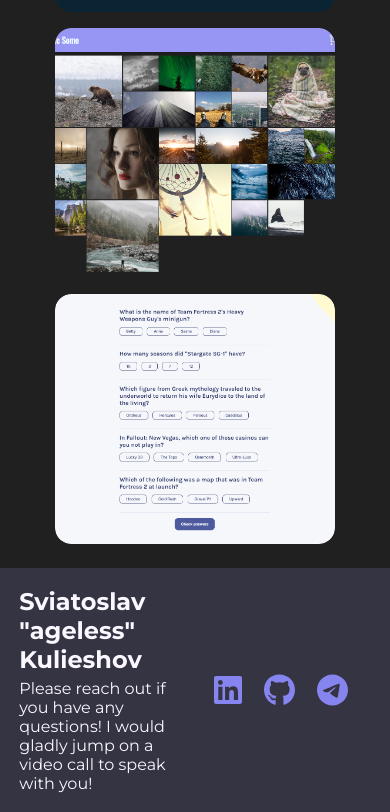
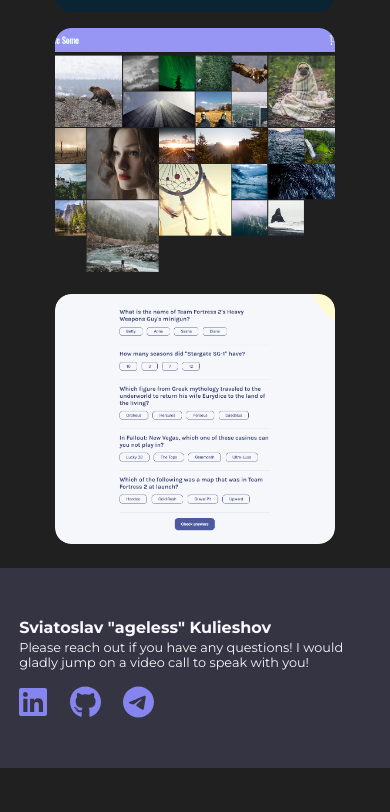
Before and after one commit to agelesskid/portfolio-v2, a React (Vite) app: page / in a window 390 px wide. Shown: the part 1775-2587 px from the top of the page. After the commit the page ends 2543 px from the top, so only its background shows below. Built offline with nearby package versions, Linux system fonts and the light colour scheme.

Commit message:
updated styles
changed footer display, font-sizes and added media queries for them

```diff
--- a/src/Components/Footer.jsx
+++ b/src/Components/Footer.jsx
@@ -6,8 +6,8 @@ export default function Footer() {
     return (
         <footer id="contact">
             <div className="footer-item">
-                <h2 className="main-section-heading footer-heading">Sviatoslav "ageless" Kulieshov</h2>
-                <p className="main-section-desc footer-desc">Please reach out if you have any questions! I would gladly jump on a video call to speak with you!</p>
+                <h2 className="footer-heading">Sviatoslav "ageless" Kulieshov</h2>
+                <p className="footer-desc">Please reach out if you have any questions! I would gladly jump on a video call to speak with you!</p>
             </div>
             <ul className="footer-links-list links-wrapper">
                 <li className="footer-links-list-item"><Link to="https://www.linkedin.com/in/sviatoslav-kulieshov-94050026b/"><FontAwesomeIcon icon={faLinkedin} className="fa-2x"/></Link></li>
--- a/src/index.css
+++ b/src/index.css
@@ -299,17 +299,23 @@ footer {
   background-color: var(--main-dark-color);
   min-height: 200px;
   display: flex;
-  justify-content: space-between;
-  align-items: center;
+  flex-direction: column;
+  justify-content: center;
   padding: 1.2em;
 }
 
 footer > .footer-item {
-  width: 50%;
+  margin-bottom: 1em;
 }
 
-footer .main-section-heading {
+h2.footer-heading {
   margin-bottom: .2em;
+
+  font-size: 1rem;
+}
+
+p.footer-desc {
+  font-size: .8rem;
 }
 
 /* Utility */
@@ -366,6 +372,20 @@ footer .main-section-heading {
   }
 }
 
+/* Media Footer */
+
+@media (min-width: 800px) {
+  footer {
+    flex-direction: row;
+    justify-content: space-between;
+    align-items: center;
+  }
+
+  footer > .footer-item {
+    width: 50%;
+  }
+}
+
 /* Media Fonts */
 
 @media (min-width: 450px) {
@@ -386,6 +406,13 @@ footer .main-section-heading {
     font-size: 1.2rem;
   }
 
+  h2.footer-heading {
+    font-size: 1.5rem;
+  }
+
+  p.footer-desc {
+    font-size: 1rem;
+  }
 }
 
 @media (min-width: 700px) {
```
